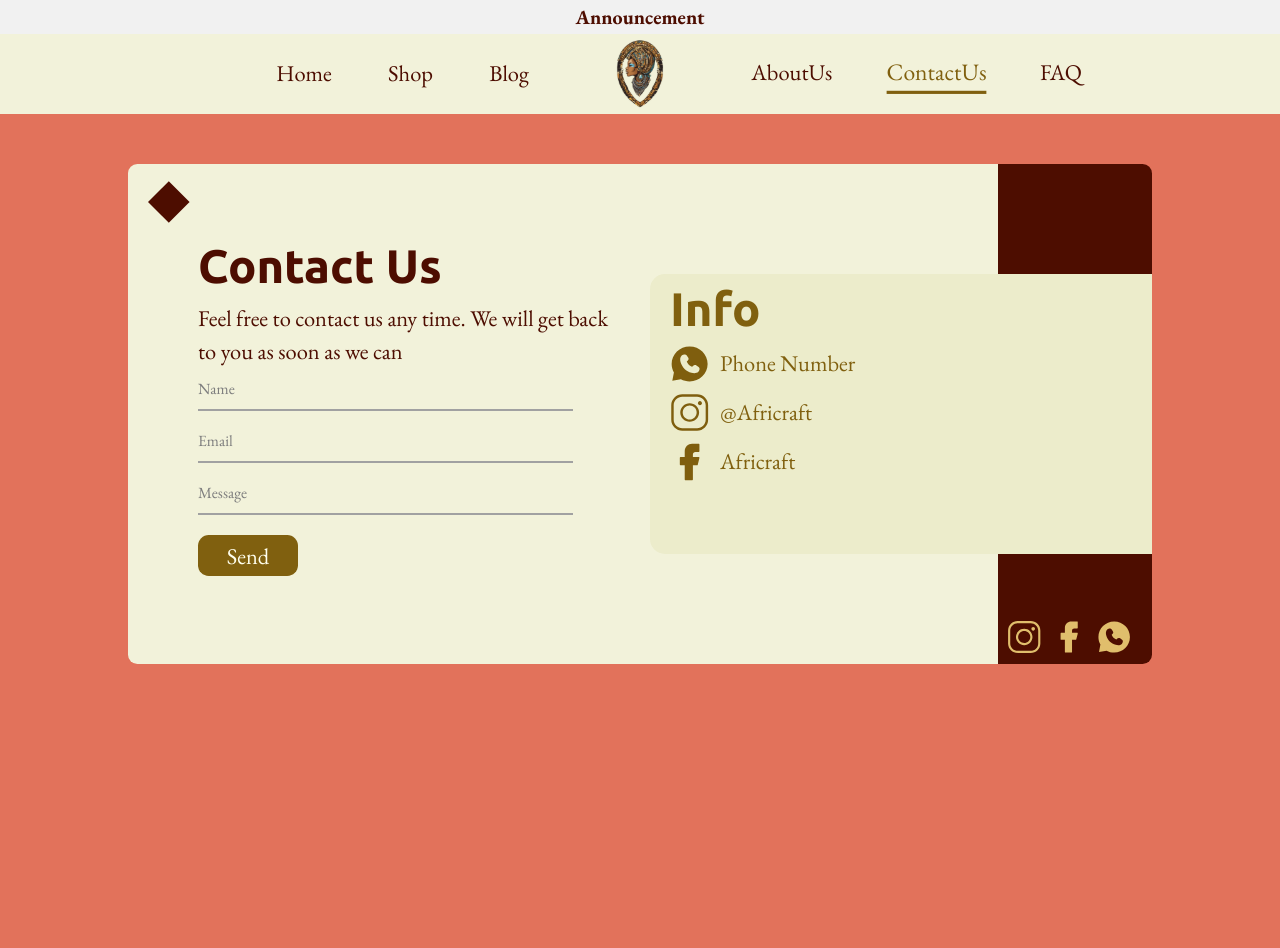
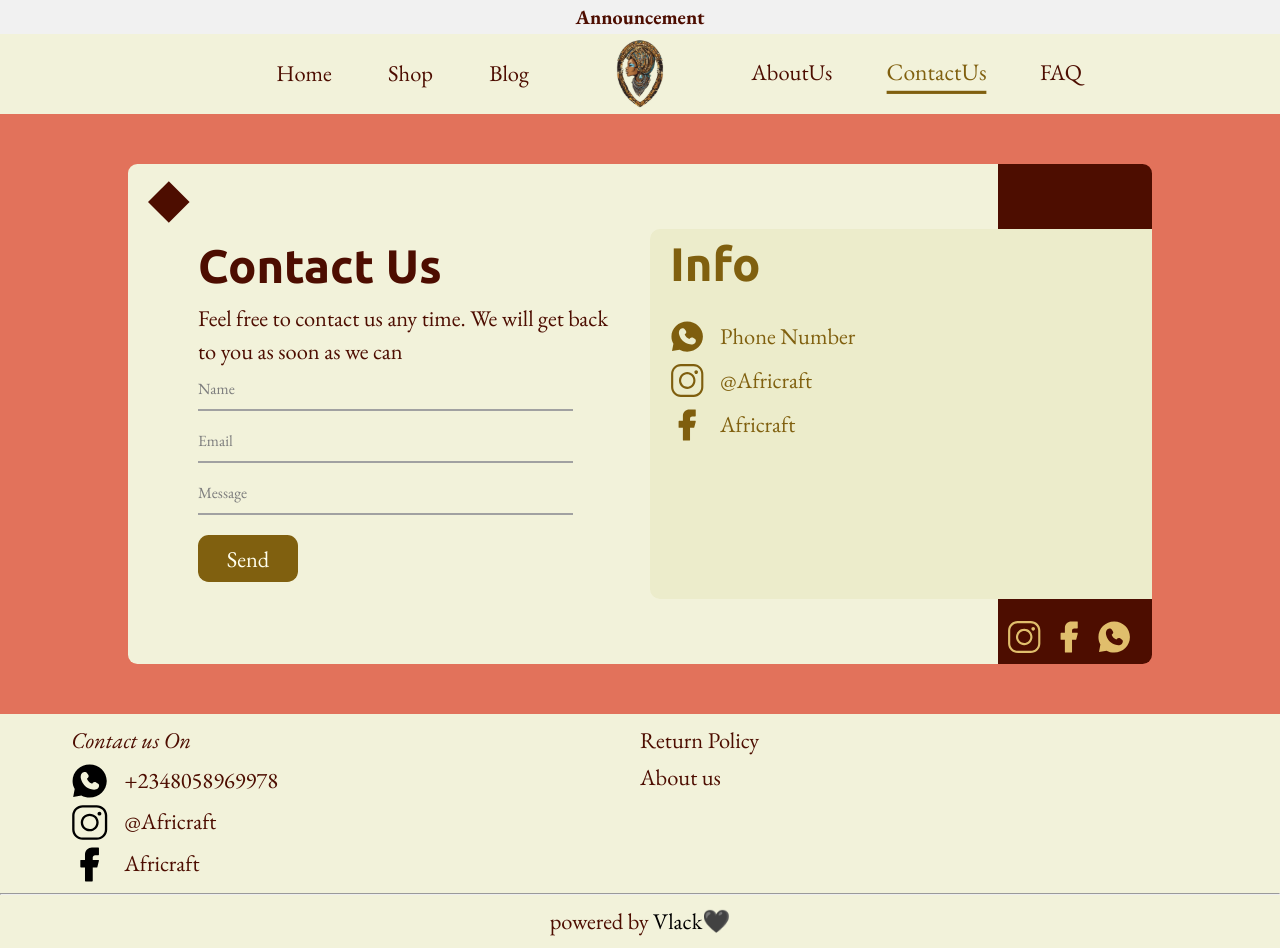
Before and after one commit to Valerian001/Africraft, a React (Vite) app in the folder frontend/: page /ContactUs in a window 1280 px wide. Before the commit the page ends 800 px from the top, so only its background shows below. Built offline with nearby package versions, Linux system fonts and the light colour scheme.

Commit message:
designs retouched and ContactUsPage completed

```diff
--- a/frontend/src/App.css
+++ b/frontend/src/App.css
@@ -537,7 +537,7 @@
     & button{
       font-size: var(--body_size);
       font-family: var(--font2);
-      padding: 0.5625rem 2.875rem;
+      padding: 0.8625rem 2.875rem;
       border-radius: 1.075rem;
       background-color: var(--deep-gold-800);
       color: var(--cream-100);
@@ -591,15 +591,16 @@
       align-self: center;
       position: absolute;
       width: 100%;
-      height: 28rem;
-      border-top-left-radius: 15px;
-      border-bottom-left-radius: 15px;
+      height: 37rem;
+      border-top-left-radius: 10px;
+      border-bottom-left-radius: 10px;
       padding-left: 2rem;
       color: var(--deep-gold-800);
 
       & h1{
         font-size: var(--header_size);
         font-family: var(--font1);
+        margin-bottom: 20px;
       }
 
       & address{
@@ -615,7 +616,7 @@
       }
     }
     & img{
-      width: 40px;
+      width: 35px;
       filter: invert(34%) sepia(67%) saturate(594%) hue-rotate(5deg) brightness(92%) contrast(89%);
     }
 
--- a/frontend/src/pages/ContactUsPage.jsx
+++ b/frontend/src/pages/ContactUsPage.jsx
@@ -2,6 +2,7 @@
 import "../responsive.css"
 import Header from '../components/ui/Header'
 import Navbar from '../components/Navbar'
+import Footer from '../components/ui/Footer'
 import instalogo from '../assets/insta.svg'
 import facebooklogo from '../assets/facebook.svg'
 import whatsapplogo from '../assets/whatapp.svg'
@@ -45,6 +46,7 @@
           </div>
         </div>
       </div>
+      <Footer/>
 
     </>
   )
```
